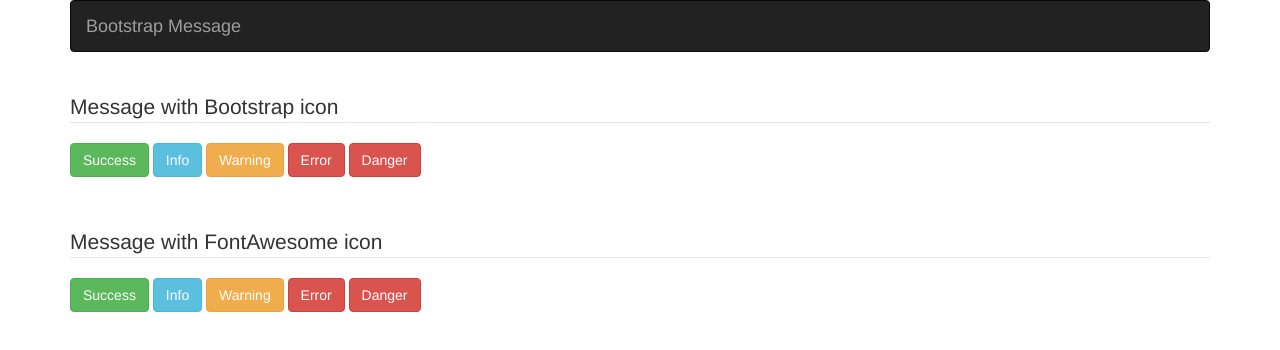
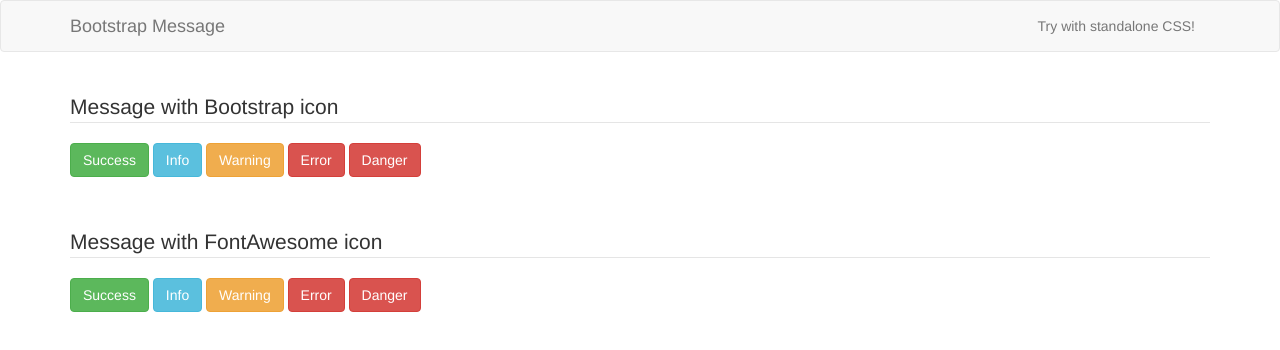
Before and after one commit to ducdhm/bootstrap-msg, a website: page examples/index.html in a window 1280 px wide. Drawn offline with Linux system fonts and the light colour scheme.

Commit message:
Update examples and README

```diff
--- a/examples/index.html
+++ b/examples/index.html
@@ -13,14 +13,28 @@
 	<script type="text/javascript" src="js/examples.js"></script>
 </head>
 <body>
+	<nav class="navbar navbar-default" role="navigation">
+		<div class="container">
+			<div class="navbar-header">
+				<button type="button" class="navbar-toggle collapsed" data-toggle="collapse" data-target="#navbar-top">
+					<span class="sr-only">Toggle navigation</span>
+					<span class="icon-bar"></span>
+					<span class="icon-bar"></span>
+					<span class="icon-bar"></span>
+				</button>
+				<a class="navbar-brand" href="https://github.com/ducdhm/bootstrap-msg">Bootstrap Message</a>
+			</div>
+
+			<div class="collapse navbar-collapse" id="navbar-top">
+				<ul class="nav navbar-nav">
+				</ul>
+				<ul class="nav navbar-nav navbar-right">
+					<li><a href="standalone.html" target="_blank">Try with standalone CSS!</a></li>
+				</ul>
+			</div>
+		</div>
+	</nav>
 	<div class="container">
-		<nav class="navbar navbar-inverse" role="navigation">
-		    <div class="container-fluid">
-		        <div class="navbar-header">
-		            <a class="navbar-brand" href="#">Bootstrap Message</a>
-		        </div>
-		    </div>
-		</nav>
 		<fieldset data-icon="bs">
 			<legend>Message with Bootstrap icon</legend>
 			<p>
```
Also changed, not shown: examples/standalone.html (+0 -7 lines), src/bootstrap-msg.js (+6 -6 lines), README.md, dist/css/bootstrap-msg-standalone-0.4.0.css (added), dist/js/bootstrap-msg-0.4.0.js, dist/js/bootstrap-msg-0.4.0.min.js, 1 other file.
